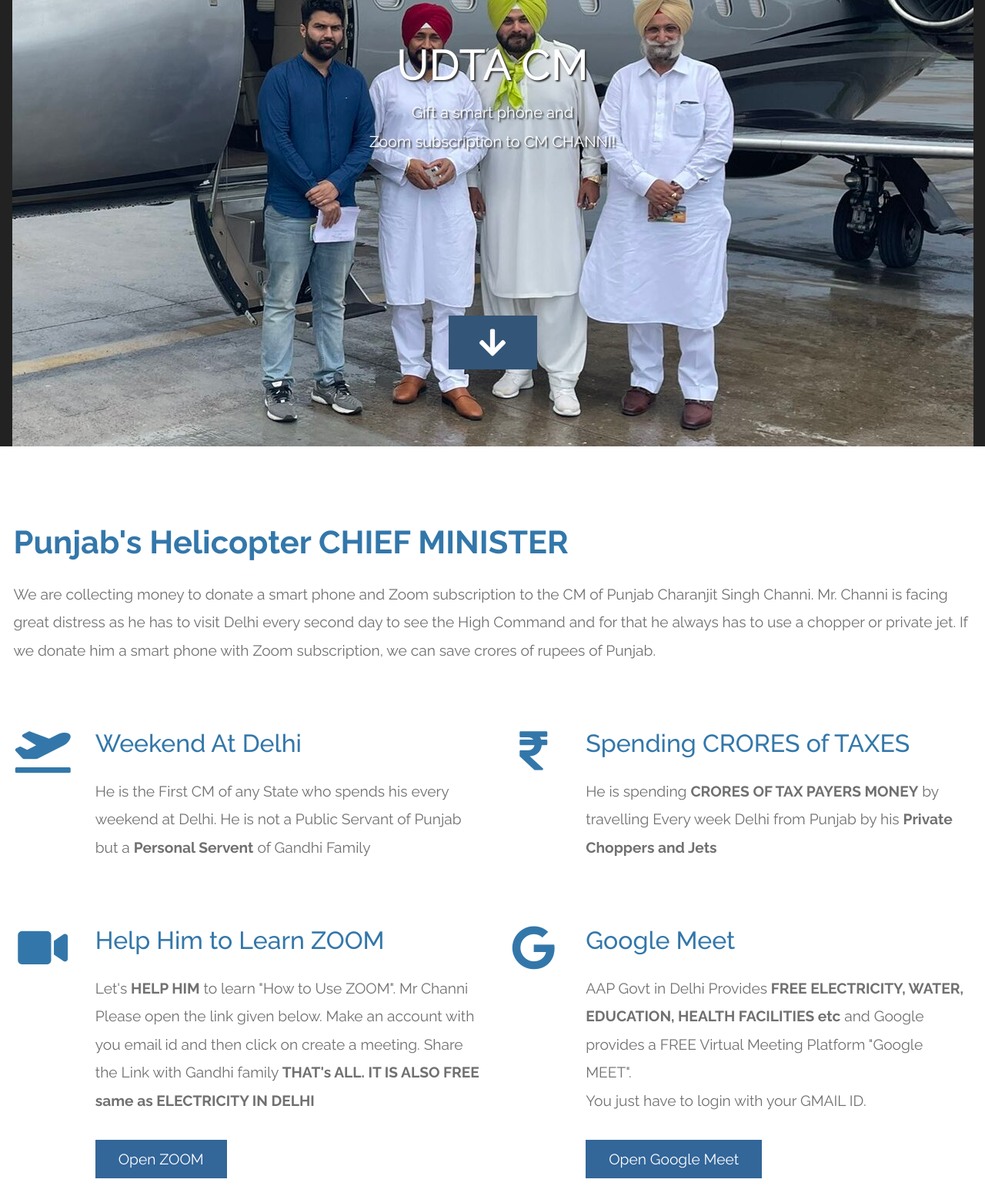
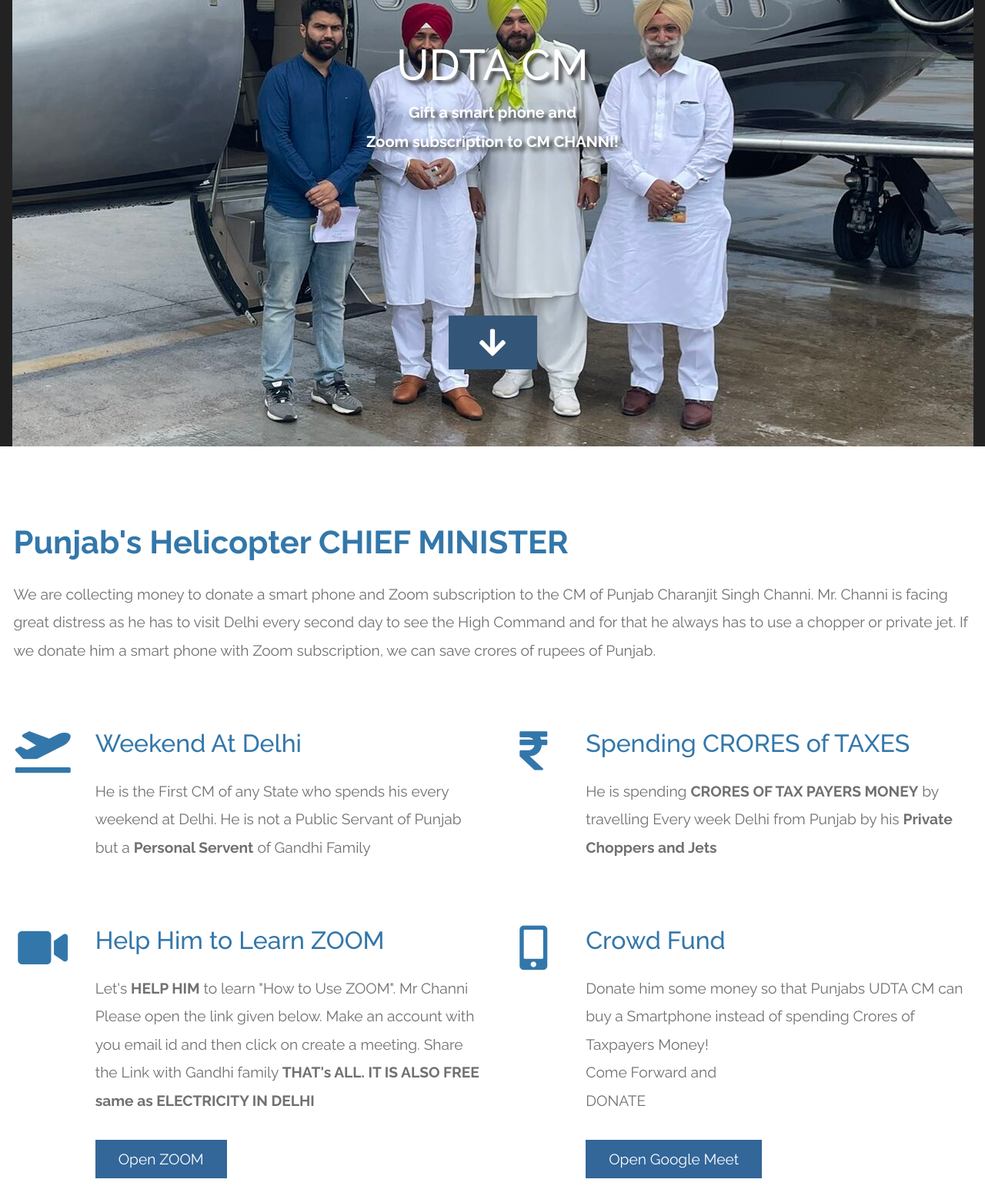
Before and after one commit to souravjain540/HelicopterWalaCM, a plain HTML site: page index.html in a window 1280 px wide. Shown: the part 220-1774 px from the top of the page at 77% size. Drawn offline with Linux system fonts and the light colour scheme.

Commit message:
new ideas

```diff
--- a/css/tooplate-infinite-loop.css
+++ b/css/tooplate-infinite-loop.css
@@ -199,11 +199,12 @@
 
 .tm-hero-title {
   font-size: 3.5rem;
-  text-shadow: 2px 2px 2px #333;
+  text-shadow: 5px 5px 5px #333;
 }
 
 .tm-hero-subtitle {
-  text-shadow: 2px 2px 2px #333;
+  text-shadow: 5px 5px 5px #333;
+  font-weight: bold;
 }
 
 .tm-intro-next {
@@ -515,9 +516,9 @@
 
 #contact {
   font-weight: bold;
-
+  opacity: 0.75;
   color: black;
-  background-color: #fff;
+  background-color: black;
   background-image: url(../img/NEW1.jpeg);
   background-position: center;
   background-repeat: repeat;
--- a/index.html
+++ b/index.html
@@ -126,13 +126,16 @@
                 </div>
 
                 <div class="col-lg-1">
-                    <i class="fab fa-3x fab fa-google text-center tm-icon"></i>
+                    <i class="fas fa-3x fa-mobile-alt text-center tm-icon"></i>
                 </div>
                 <div class="col-lg-5">
                     <div class="tm-intro-text-container">
-                      <h2 class="tm-text-primary mb-4">Google Meet</h2>
+                      <h2 class="tm-text-primary mb-4">Crowd Fund</h2>
                         <p class="mb-4 tm-intro-text">
-                      AAP Govt in Delhi Provides <strong>FREE ELECTRICITY, WATER, EDUCATION, HEALTH FACILITIES etc</strong> and Google provides a FREE Virtual Meeting Platform "Google MEET".<br/> You just have to login with your GMAIL ID.
+                          Donate him some money so that Punjabs UDTA CM can buy a Smartphone instead of spending Crores of Taxpayers Money!
+                          <br/>
+                          Come Forward and
+                          <br/> DONATE
                         </p>
 
                           <div class="tm-continue">
@@ -314,14 +317,14 @@
                 <div class="contact-item">
                   <a rel="nofollow" class="item-link" target="_blank" href="https://facebook.com/sharer/sharer.php??display=page&u=https://UdtaCM.com/" >
                       <i class="fab fa-2x fa-facebook mr-4"></i>
-                      <span class="mb-0">Share on Facebook</span>
+                      <span class="mb-0"> Share on Facebook</span>
                   </a>
                 </div>
 
                 <div class="contact-item">
                   <a rel="nofollow" target="_blank" href="https://api.whatsapp.com/send?text=Punjab got it's First Udta CM open - UdtaCM.com to know more :)" class="item-link">
                       <i class="fab fa-2x fa-whatsapp mr-4"></i>
-                      <span class="mb-0">Share on Whatsapp</span>
+                      <span class="mb-0"> Share on Whatsapp</span>
                   </a>
                 </div>
 
```
